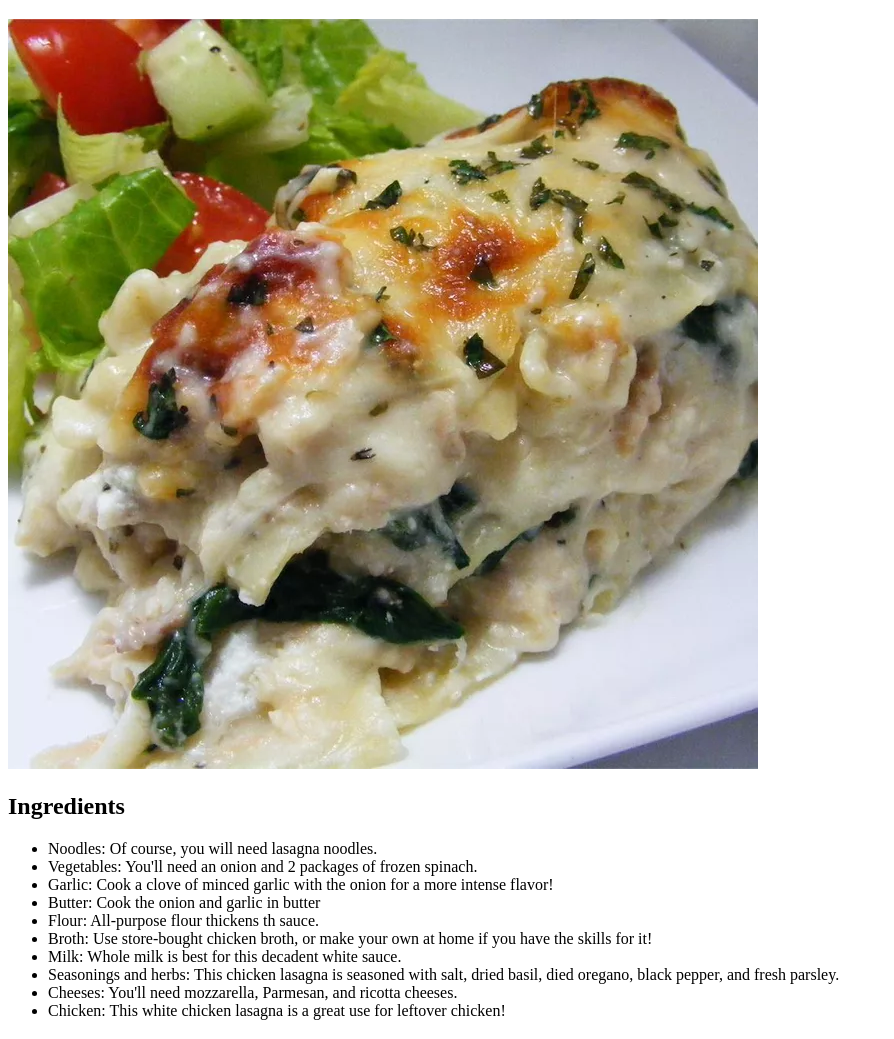
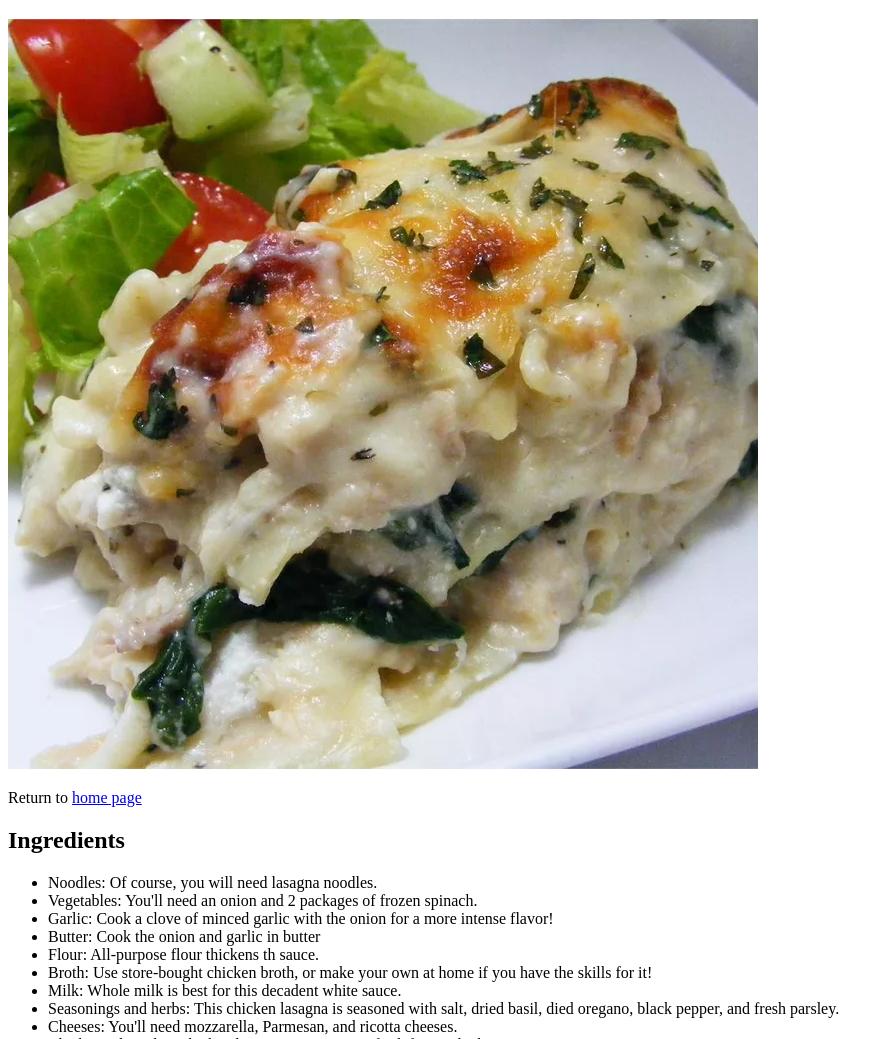
Before and after one commit to 3v3rdiaz/odin-recipes, a plain HTML site: page recipes/lasagna.html in a window 1280 px wide. Shown: the part 61-1100 px from the top of the page, without its empty margins (0-894 px from the left). Drawn offline with Linux system fonts and the light colour scheme.

Commit message:
Add redirect to home page in white cheese lasagna page

```diff
--- a/recipes/lasagna.html
+++ b/recipes/lasagna.html
@@ -8,6 +8,7 @@
   <body>
     <h1>White Cheese Lasagna</h1>
     <img src="../images/white-cheese-chicken-lasagna-ac59ca681c0c4cb3a3642cb35c936e36.webp" alt="Delicious white cheese chicken lasagna">
+    <p>Return to <a href="../index.html">home page</a>
     <h2>Ingredients</h2>
     <ul>
         <li>Noodles: Of course, you will need lasagna noodles. </li>
```
